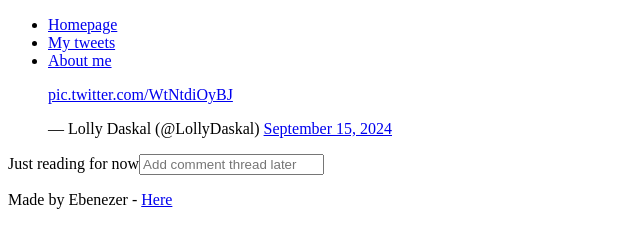
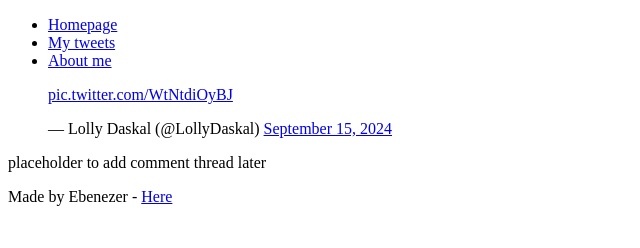
Before and after one commit to Ebenezer74/My_First_Portfolio, a plain HTML site: page html_basic/tweets.html in a window 1280 px wide. Shown: the whole page, without its empty margins (0-640 px from the left). Drawn offline with Linux system fonts and the light colour scheme.

Commit message:
Changes made

```diff
--- a/html_basic/tweets.html
+++ b/html_basic/tweets.html
@@ -22,13 +22,13 @@
 
             </article>
             <aside>
-                        <p>Just reading for now<input type="text" placeholder="Add comment thread later"></p>
+                        <p>placeholder to add comment thread later</p>
 
             </aside>
 
         </main>
         <footer>
-               <p>Made by Ebenezer - <a href="about_me.html" target="_blank">Here</a></p>
+            <p>Made by Ebenezer - <a href="about_me.html" target="_blank">Here</a></p>
 
         </footer>
 
```
Also changed, not shown: html_basic/index.html (+1 -1 lines).
